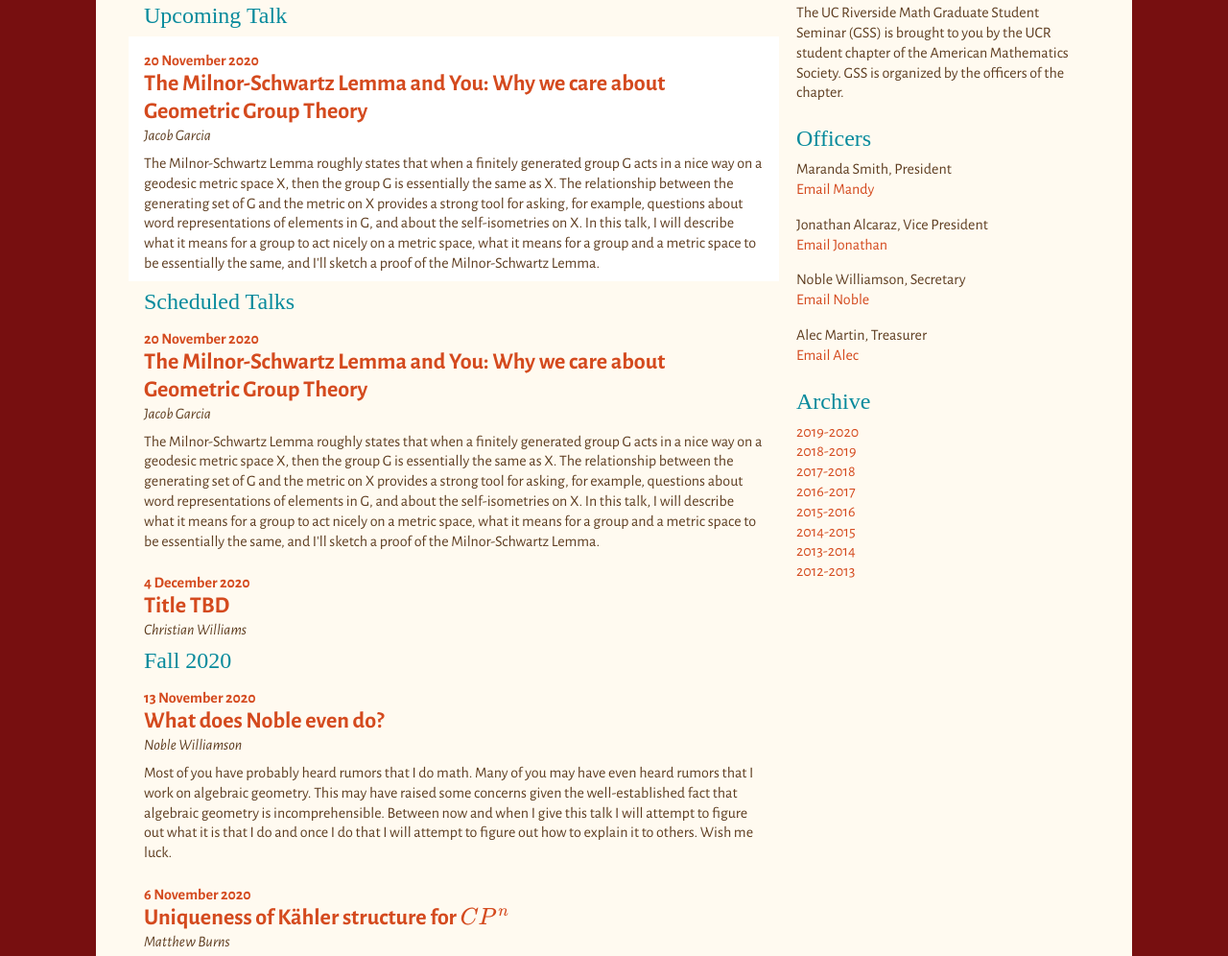
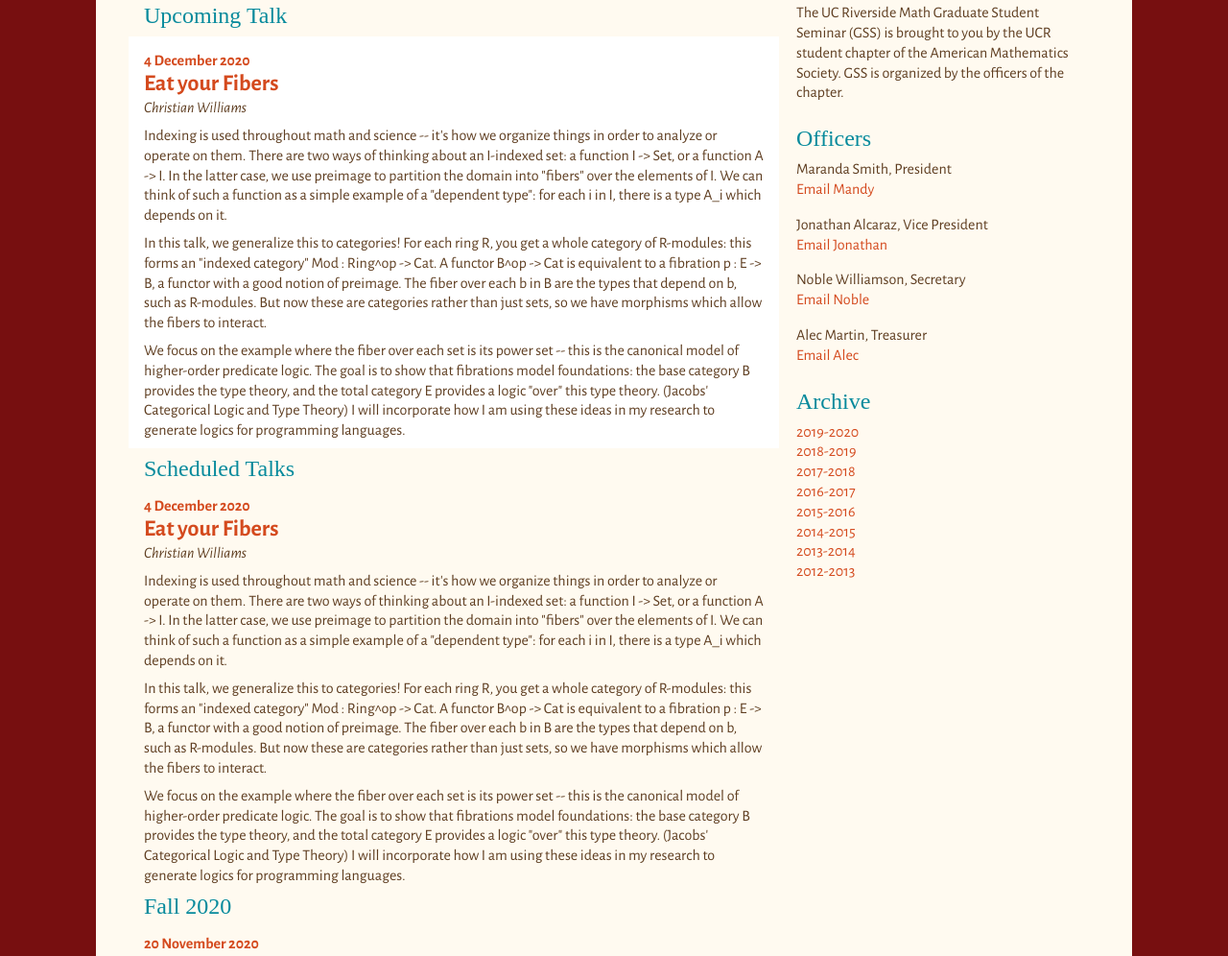
Before and after one commit to AMS-at-UCR/gradsem, a plain HTML site: page years/2020-2021/index.html in a window 1280 px wide. Shown: the part 480-1476 px from the top of the page at 96% size. Drawn offline with nearby package versions, Linux system fonts and the light colour scheme; files that its build step writes are made by us from their sources.

Commit message:
added Williams abstract [FALL]

```diff
--- a/years/2020-2021/index.html
+++ b/years/2020-2021/index.html
@@ -30,24 +30,29 @@
     <section class="feed">
       <h2>Upcoming Talk</h2>
       <article id="upcoming" class="talk">
-        <h4>20 November 2020</h4>
-        <h3>The Milnor-Schwartz Lemma and You: Why we care about Geometric Group Theory</h3>
-        <p class="author">Jacob Garcia</p>
-        <p class="abstract">The Milnor-Schwartz Lemma roughly states that when a finitely generated group G acts in a nice way on a geodesic metric space X, then the group G is essentially the same as X. The relationship between the generating set of G and the metric on X provides a strong tool for asking, for example, questions about word representations of elements in G, and about the self-isometries on X. In this talk, I will describe what it means for a group to act nicely on a metric space, what it means for a group and a metric space to be essentially the same, and I'll sketch a proof of the Milnor-Schwartz Lemma.</p>
+        <h4>4 December 2020</h4>
+        <h3>Eat your Fibers</h3>
+        <p class="author">Christian Williams</p>
+        <p class="abstract">Indexing is used throughout math and science -- it's how we organize things in order to analyze or operate on them. There are two ways of thinking about an I-indexed set: a function I -> Set, or a function A -> I. In the latter case, we use preimage to partition the domain into "fibers" over the elements of I. We can think of such a function as a simple example of a "dependent type": for each i in I, there is a type A_i which depends on it.</p>
+        <p class="abstract">In this talk, we generalize this to categories! For each ring R, you get a whole category of R-modules: this forms an "indexed category" Mod : Ring^op -> Cat. A functor B^op -> Cat is equivalent to a fibration p : E -> B, a functor with a good notion of preimage. The fiber over each b in B are the types that depend on b, such as R-modules. But now these are categories rather than just sets, so we have morphisms which allow the fibers to interact.</p>
+        <p class="abstract">We focus on the example where the fiber over each set is its power set -- this is the canonical model of higher-order predicate logic. The goal is to show that fibrations model foundations: the base category B provides the type theory, and the total category E provides a logic "over" this type theory. (Jacobs' Categorical Logic and Type Theory) I will incorporate how I am using these ideas in my research to generate logics for programming languages.</p>
       </article>
       <h2>Scheduled Talks</h2>
+      <article id="Williams" class="talk">
+        <h4>4 December 2020</h4>
+        <h3>Eat your Fibers</h3>
+        <p class="author">Christian Williams</p>
+        <p class="abstract">Indexing is used throughout math and science -- it's how we organize things in order to analyze or operate on them. There are two ways of thinking about an I-indexed set: a function I -> Set, or a function A -> I. In the latter case, we use preimage to partition the domain into "fibers" over the elements of I. We can think of such a function as a simple example of a "dependent type": for each i in I, there is a type A_i which depends on it.</p>
+        <p class="abstract">In this talk, we generalize this to categories! For each ring R, you get a whole category of R-modules: this forms an "indexed category" Mod : Ring^op -> Cat. A functor B^op -> Cat is equivalent to a fibration p : E -> B, a functor with a good notion of preimage. The fiber over each b in B are the types that depend on b, such as R-modules. But now these are categories rather than just sets, so we have morphisms which allow the fibers to interact.</p>
+        <p class="abstract">We focus on the example where the fiber over each set is its power set -- this is the canonical model of higher-order predicate logic. The goal is to show that fibrations model foundations: the base category B provides the type theory, and the total category E provides a logic "over" this type theory. (Jacobs' Categorical Logic and Type Theory) I will incorporate how I am using these ideas in my research to generate logics for programming languages.</p>
+      </article>
+      <h2>Fall 2020</h2>
       <article id="Garcia" class="talk">
         <h4>20 November 2020</h4>
         <h3>The Milnor-Schwartz Lemma and You: Why we care about Geometric Group Theory</h3>
         <p class="author">Jacob Garcia</p>
         <p class="abstract">The Milnor-Schwartz Lemma roughly states that when a finitely generated group G acts in a nice way on a geodesic metric space X, then the group G is essentially the same as X. The relationship between the generating set of G and the metric on X provides a strong tool for asking, for example, questions about word representations of elements in G, and about the self-isometries on X. In this talk, I will describe what it means for a group to act nicely on a metric space, what it means for a group and a metric space to be essentially the same, and I'll sketch a proof of the Milnor-Schwartz Lemma.</p>
       </article>
-      <article id="Williams" class="talk">
-        <h4>4 December 2020</h4>
-        <h3>Title TBD</h3>
-        <p class="author">Christian Williams</p>
-      </article>
-      <h2>Fall 2020</h2>
       <article id="Williamson" class="talk">
         <h4>13 November 2020</h4>
         <h3>What does Noble even do?</h3>
```
